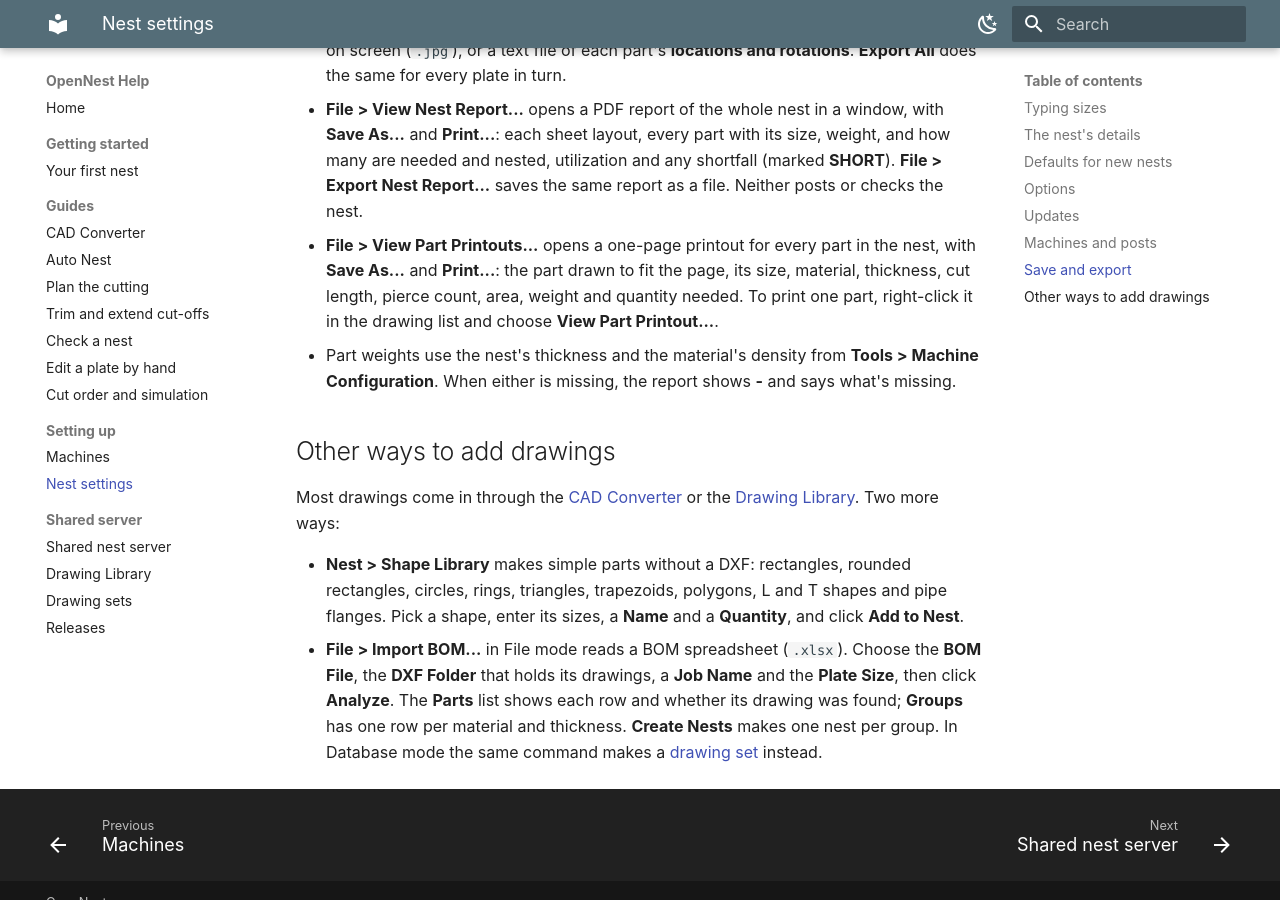
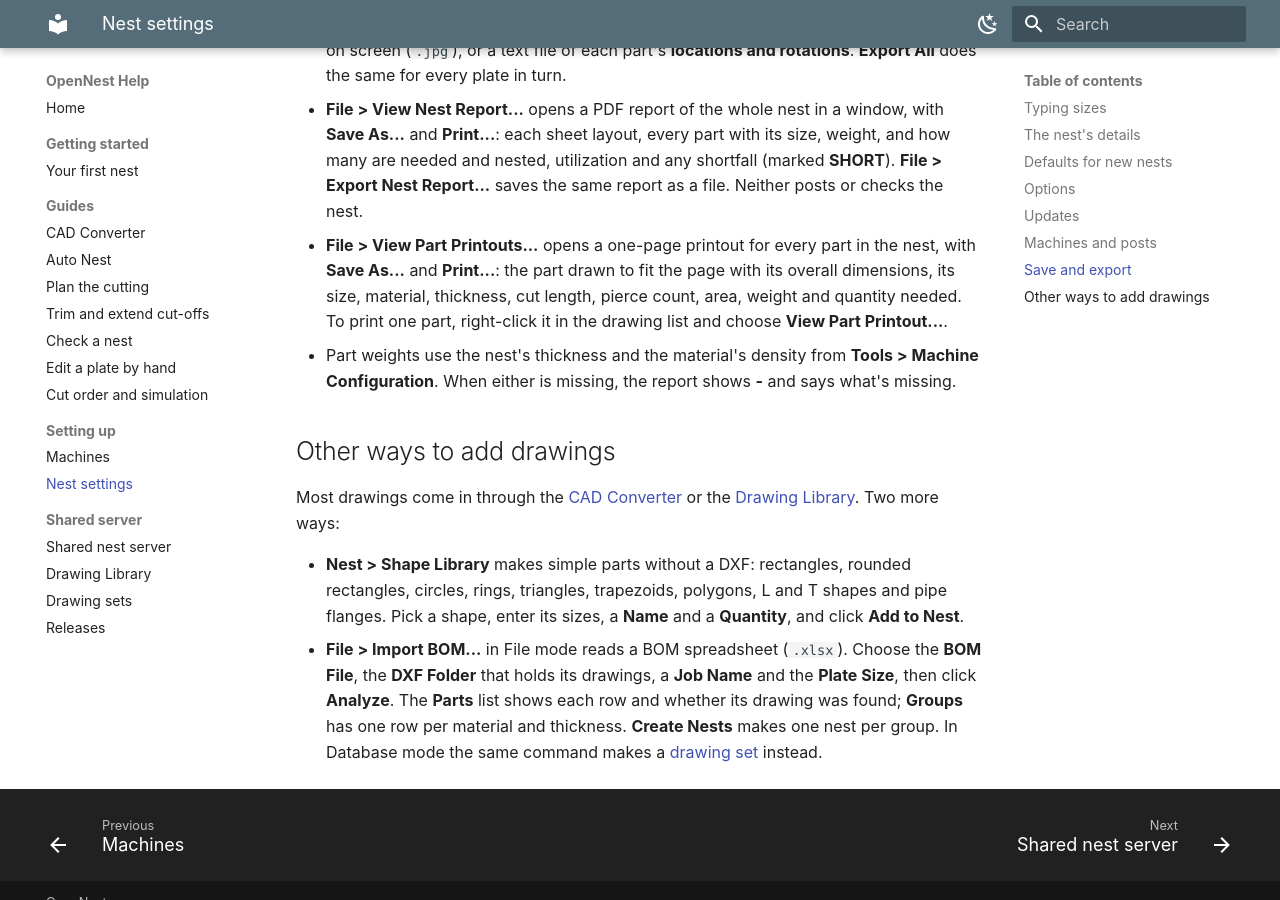
Before and after one commit to ajisaacs/opennest-help, an MkDocs documentation site: the page built from docs/nest-settings.md, in a window 1280 px wide and 900 px high, scrolled down 3184 px. Built offline with MkDocs 1.6.1 and Material for MkDocs 9.7.7, drawn with Linux system fonts in a browser that asks for light colours.

Commit message:
Mention the dimensions on part printouts
Part printouts now draw the part's overall dimensions, so the guide says the
part is shown with them.

Co-Authored-By: Claude Opus 5.5 <noreply@anthropic.com>

```diff
--- a/docs/nest-settings.md
+++ b/docs/nest-settings.md
@@ -113,7 +113,8 @@ OpenNest saves them for next time. In Database mode, machines and post settings
   **File > Export Nest Report...** saves the same report as a file. Neither posts or
   checks the nest.
 - **File > View Part Printouts...** opens a one-page printout for every part in the
-  nest, with **Save As...** and **Print...**: the part drawn to fit the page, its size,
+  nest, with **Save As...** and **Print...**: the part drawn to fit the page with its
+  overall dimensions, its size,
   material, thickness, cut length, pierce count, area, weight and quantity needed. To
   print one part, right-click it in the drawing list and choose **View Part
   Printout...**.
```
